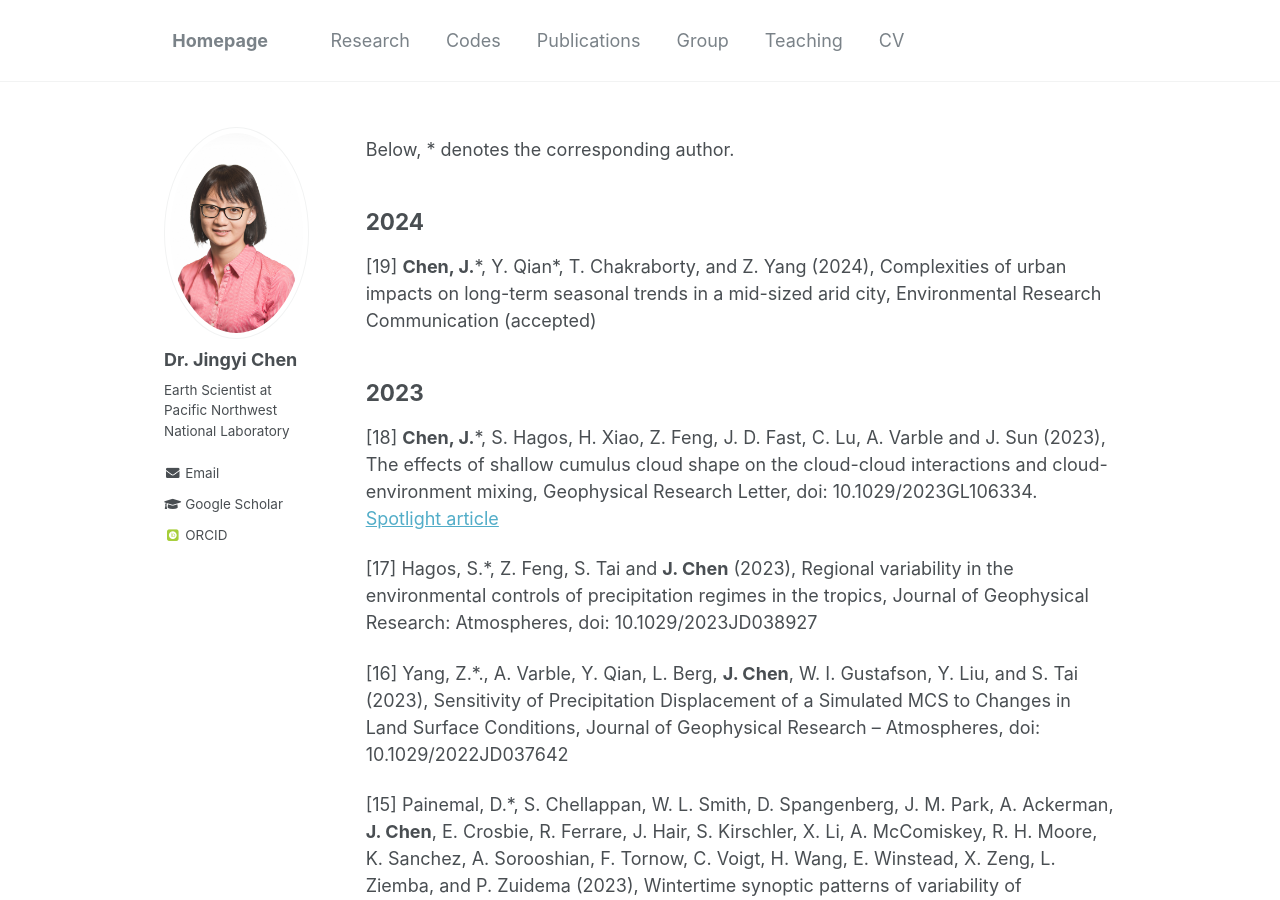
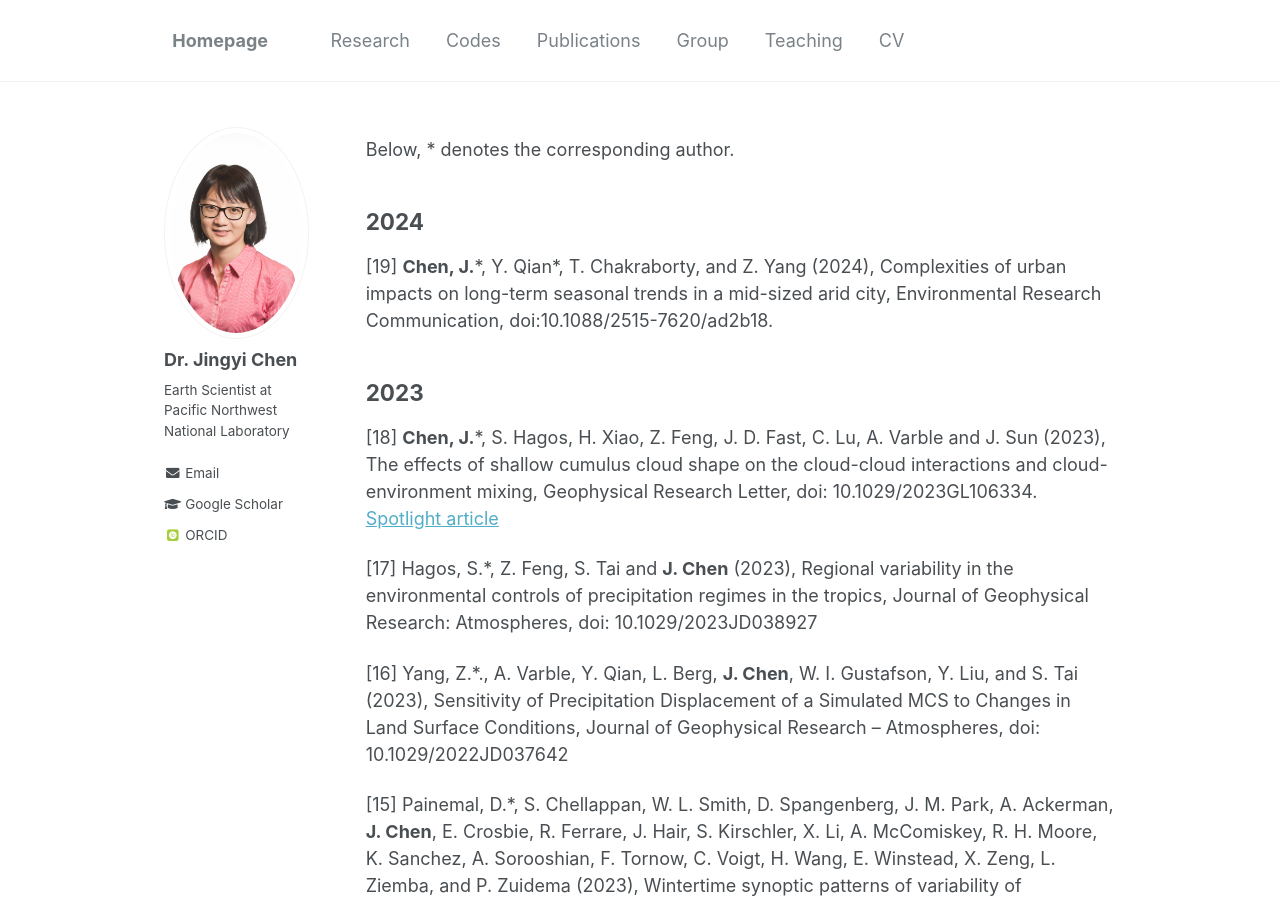
Before and after one commit to Jingyi-Chen/jingyi-chen.github.io, a Jekyll site: the page built from _pages/publications.md, in a window 1280 px wide and 900 px high. Built offline with Jekyll 4.4.1, drawn with Linux system fonts in a browser that asks for light colours; some web fonts are replaced.

Commit message:
Update publications.md

```diff
--- a/_pages/publications.md
+++ b/_pages/publications.md
@@ -8,7 +8,7 @@ Below, * denotes the corresponding author.
 
 2024
 ---
-[19] **Chen, J.**\*, Y. Qian\*, T. Chakraborty, and Z. Yang (2024), Complexities of urban impacts on long-term seasonal trends in a mid-sized arid city, Environmental Research Communication (accepted)
+[19] **Chen, J.**\*, Y. Qian\*, T. Chakraborty, and Z. Yang (2024), Complexities of urban impacts on long-term seasonal trends in a mid-sized arid city, Environmental Research Communication, doi:10.1088/2515-7620/ad2b18.
 
 2023
 ---
```
